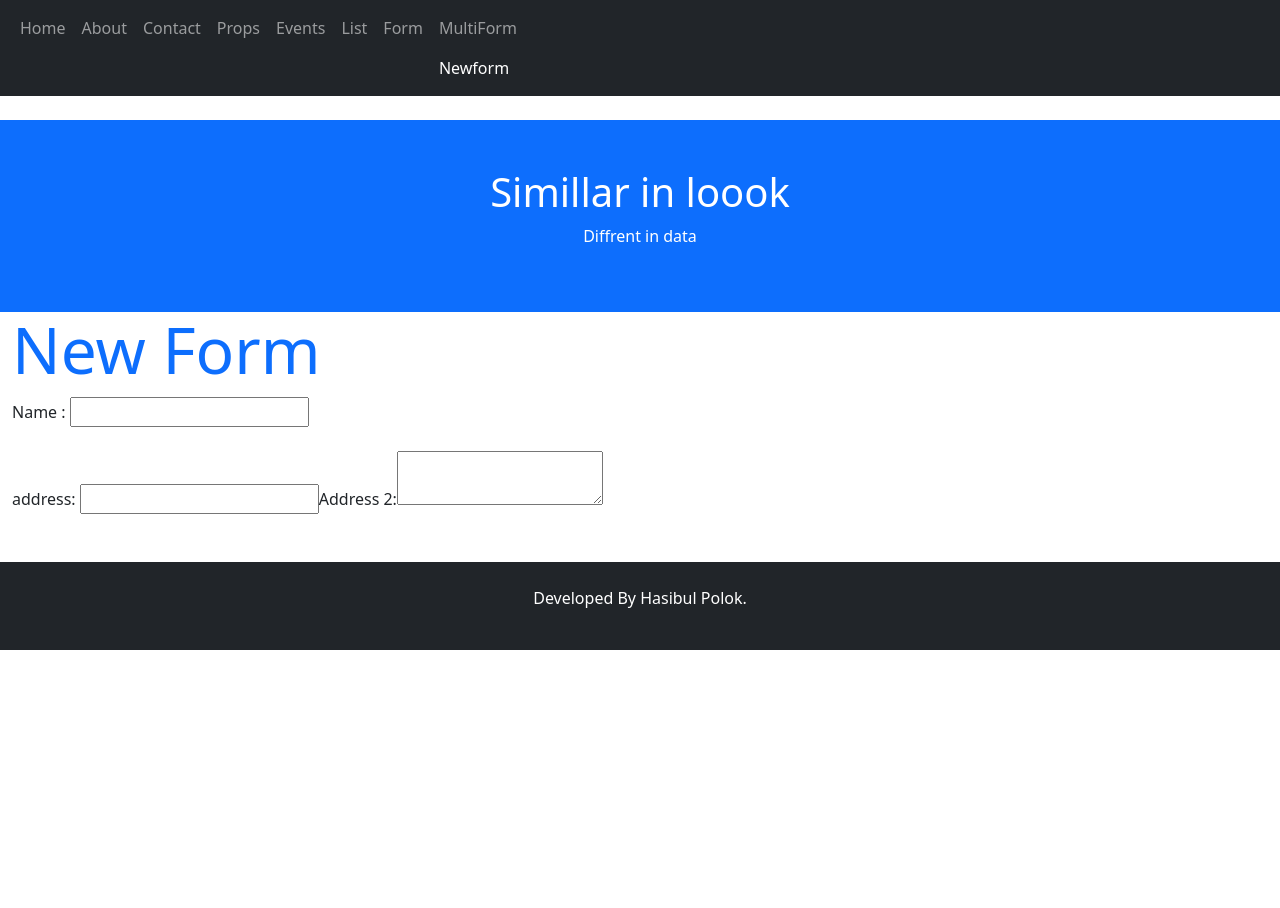
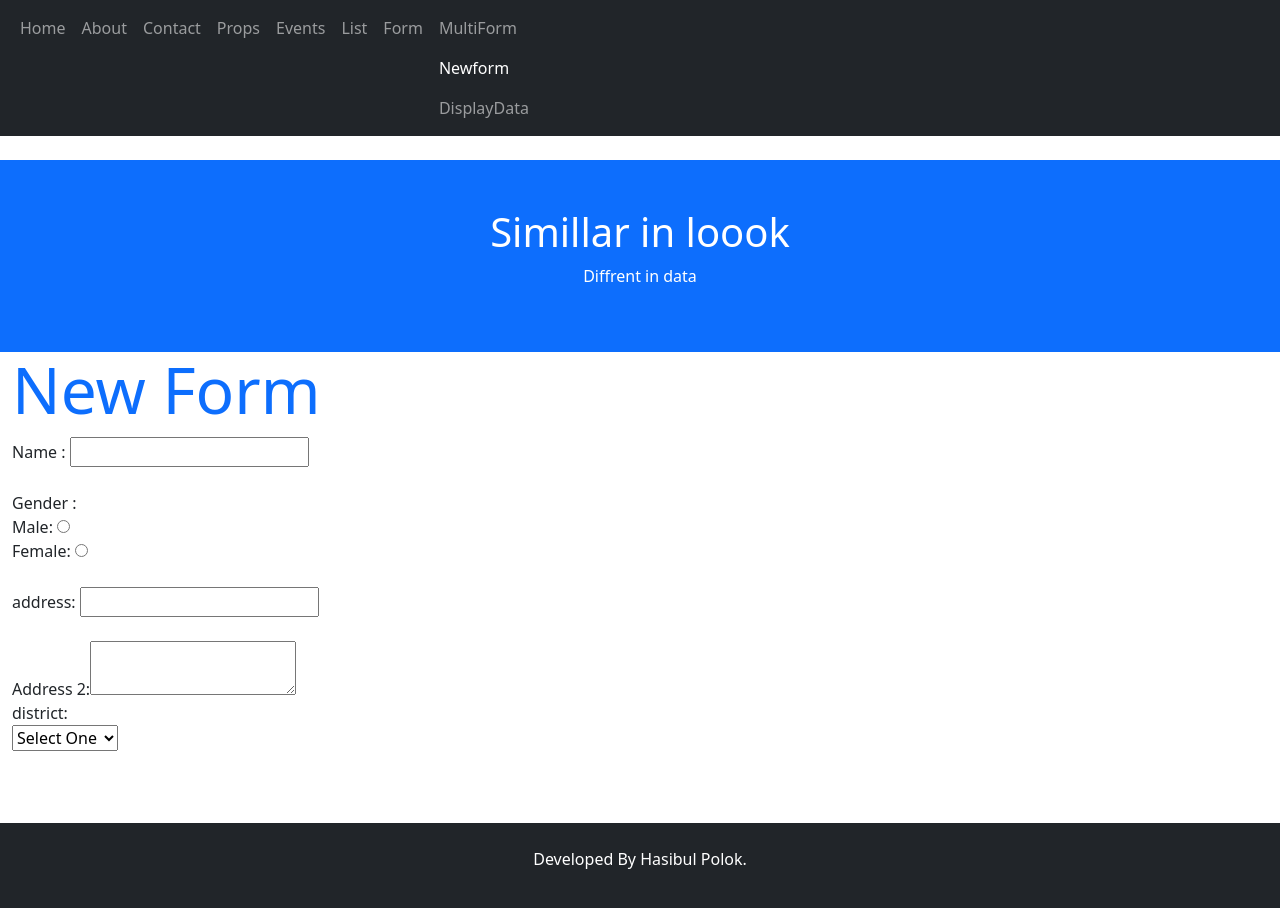
Before and after one commit to hasibulpolok/app2, a React (Create React App) app: page /newform in a window 1280 px wide. Shown: the top 908 px of the page. Before the commit the page ends 800 px from the top, so only its background shows below. Built offline with nearby package versions, Linux system fonts and the light colour scheme.

Commit message:
display data

```diff
--- a/package.json
+++ b/package.json
@@ -7,6 +7,7 @@
     "@testing-library/jest-dom": "^6.9.1",
     "@testing-library/react": "^16.3.2",
     "@testing-library/user-event": "^13.5.0",
+    "axios": "^1.17.0",
     "bootstrap": "^5.3.8",
     "react": "^19.2.7",
     "react-bootstrap": "^2.10.10",
--- a/src/App.js
+++ b/src/App.js
@@ -11,6 +11,7 @@ import List from './Components/LIst';
 import Form from './Components/Form';
 import MultiForm from './Components/MultiForm';
 import NewForm from './Components/NewForm';
+import DisplayData from './pages/DisplayData';
 
 
 
@@ -39,6 +40,7 @@ function App() {
        <Route path="/form" element={<Form/>}/>
        <Route path="/multiform" element={<MultiForm/>}/>
        <Route path="/newform" element={<NewForm/>}/>
+       <Route path="/displaydata" element={<DisplayData/>}/>
       </Routes>
 
       <Footer />
--- a/src/Components/NewForm.js
+++ b/src/Components/NewForm.js
@@ -1,26 +1,62 @@
-import React, { useState } from 'react'
+import React, { useState } from "react";
 
 export default function NewForm() {
+  const [input, setInput] = useState({});
+  console.log(input);
 
-    const[input,setInput] = useState({});
-    console.log(input)
-
-    function handlechange(e){
+  function handlechange(e) {
     const name = e.target.name;
     const value = e.target.value;
-        setInput(values=> ( { ...values,[name]:value}))
+    setInput((values) => ({ ...values, [name]: value }));
   }
   return (
     <>
       <div className="container-fluid">
-    <h1 className='display-3 text-primary'>New Form</h1>
+        <h1 className="display-3 text-primary">New Form</h1>
         <form action=""></form>
-   Name : <input width={100} type="text" name="fullname"  value={input.fullname} onChange={handlechange}/> <br /> <br />
-   address:  <input  type="text" name="address" value={input.address} onChange={handlechange}/>
+        Name :{" "}
+        <input
+          width={100}
+          type="text"
+          name="fullname"
+          value={input.fullname}
+          onChange={handlechange}
+        />{" "}
+        <br /> <br />
+        Gender : <br />
+    Male: <input type="radio" name="gender" value="Male" checked={input.gender === 'Male'} onChange={handlechange}/> <br />
+    Female: <input type="radio" name="gender" value="Female" checked={input.gender === 'Female'} onChange={handlechange}/>
+
+        <br />
+        <br />
+        address:{" "}
+        <input
+          type="text"
+          name="address"
+          value={input.address}
+          onChange={handlechange}
+        />{" "}
+        <br /> <br />
         Address 2:
-        <textarea name="address2" value={input.address2} onChange={handlechange} />
+        <textarea
+          name="address2"
+          value={input.address2}
+          onChange={handlechange}
+        />
+        <br />
+        district: <br />
+        <select name="district" id="" onChange={handlechange}>
+          <option value="">Select One</option>
+          <option value="Dhaka">Dhaka</option>
+          <option value="Barishal">Barishal</option>
+          <option value="Rangpur">Rangpur</option>
+          <option value="Nilphamari">Nilphamari</option>
+          <option value="Madaripur">Madaripur</option>
+          <option value="Gaibandha">Gaibandha</option>
+          <option value="Feni">Feni</option>
+        </select>
+        <br /> <br />
       </div>
-
     </>
-  )
+  );
 }
--- a/src/Components/TopNav.js
+++ b/src/Components/TopNav.js
@@ -79,6 +79,12 @@ export const TopNav = () => {
             >
               Newform
             </Link>
+            <Link
+              className={`nav-link ${location.pathname === "/displaydata" ? "active" : ""}`}
+              to="/displaydata"
+            >
+              DisplayData
+            </Link>
           </li>
         </ul>
       </div>
--- /dev/null
+++ b/src/pages/DisplayData.js
@@ -0,0 +1,27 @@
+import React, { useEffect, useState } from "react";
+
+export default function DisplayData() {
+  const [datas, setDatas] = useState([]);
+
+  useEffect(() => {
+    fetch("https://jsonplaceholder.typicode.com/posts")
+      .then((res) => res.json())
+      .then((data) => setDatas(data))
+
+  }, []);
+
+  return (
+    <div className="container-fluid">
+      <h2 className="display-2 text-primary">
+        Displaying Data From API
+      </h2>
+
+      {datas.map((data) => (
+        <div key={data.id}>
+          <h4>{data.title}</h4>
+          <p>{data.body}</p>
+        </div>
+      ))}
+    </div>
+  );
+}
```
Also changed, not shown: 1 other file (tests, documents, lock files or other folders). Lines whose indentation alone changed are shown as unchanged.
